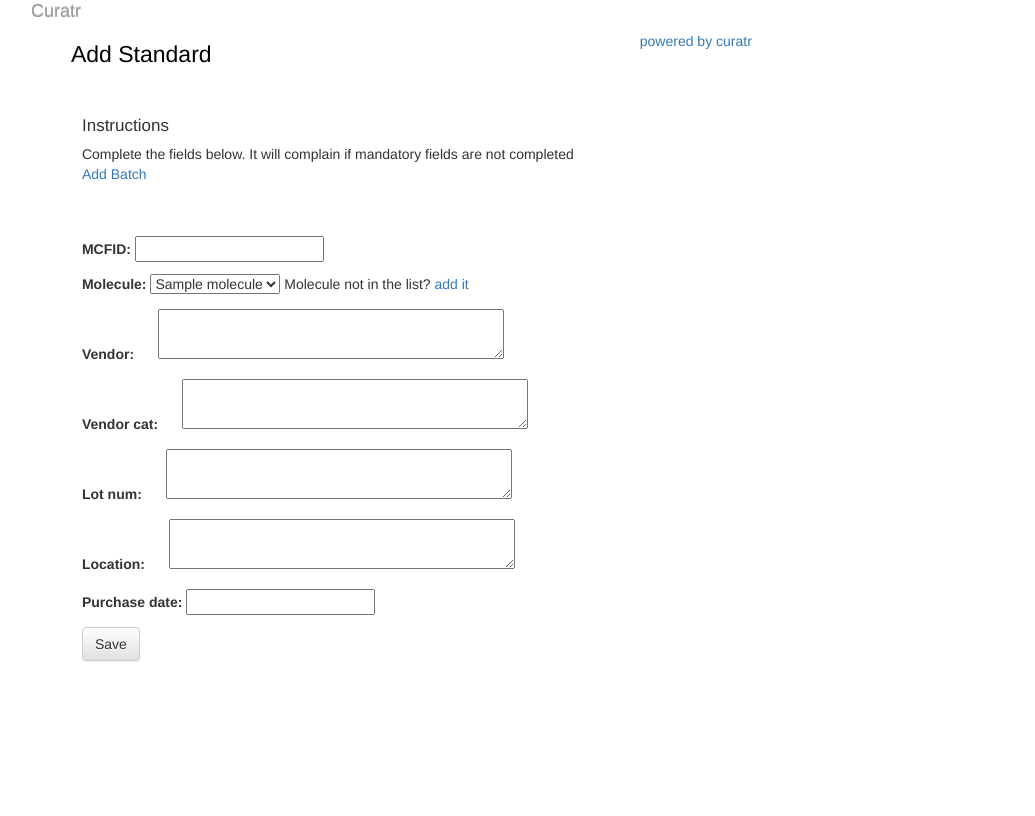
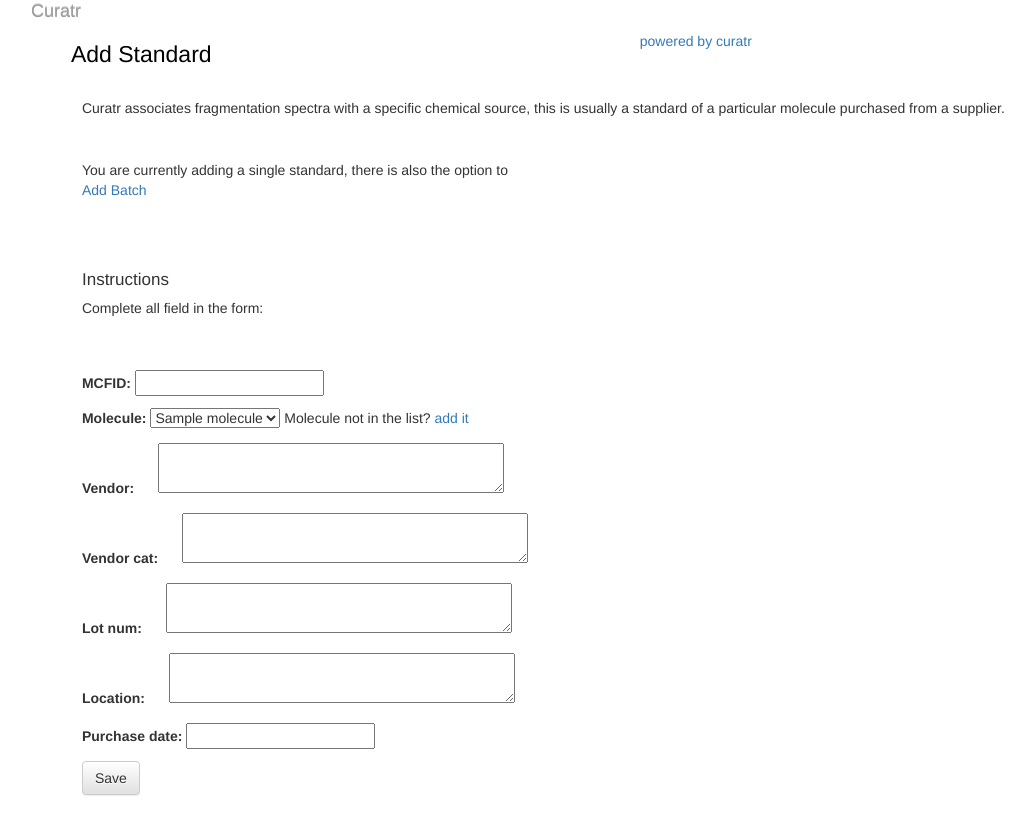
Before and after one commit to alexandrovteam/curatr, a Django app: page /inventory/add/ in a window 1280 px wide. Shown: the part 89-905 px from the top of the page, without its empty margins (39-1074 px from the left). Before the commit the page ends 751 px from the top, so only its background shows below. Run offline with Django 3.2, Linux system fonts and the light colour scheme; a user stored in the database is signed in; tables that the repository leaves empty hold one stand-in row (values such as "Sample post"); parts of the project's set-up code (start-up, migrations or seed data) failed here and were passed over; some libraries are stand-ins or nearby versions.

Commit message:
updated instructions

```diff
--- a/mcf_standard_browser/standards_review/templates/mcf_standards_browse/mcf_standard_add.html
+++ b/mcf_standard_browser/standards_review/templates/mcf_standards_browse/mcf_standard_add.html
@@ -3,21 +3,29 @@
 {% block content %}
  <div class="center">
      <h1> Add Standard{% if form_type == 'batch' %}s{% endif %}</h1>
+     <div class="main-content">
+        Curatr associates fragmentation spectra with a specific chemical source, this is usually a standard of a particular molecule purchased from a supplier.
+     </div>
      {% if user.is_authenticated %}
-
+     <div class="main-content">
+        {% if form_type == 'single' %}
+            <p> You are currently adding a single standard, there is also the option to
+            <br>
+            <a href="{% url 'standard-add-batch' %}"> Add Batch</a></p>
+        {% else %}
+            <p> You are currently adding a batch standard, there is also the option to
+            <br>
+            <a href="{% url 'standard-add' %}"> Add Single</a></p>
+        {% endif %}
+     </div>
      <div class="main-content">
          <h2>Instructions</h2>
         {% if form_type == 'single' %}
-            <p> Complete the fields below. It will complain if mandatory fields are not completed
+            <p> Complete all field in the form:
+        {% else %}
+            The standards to add should be formatted as a tab delimited.txt file.
             <br>
-            <a href="{% url 'standard-add-batch' %}"> Add Batch</a></p>
-
-        {% else %}
-            The standards to add should be formatted as a tab-separated .txt file.
-            <br>
-            This file <b>must</b> contain the fields: "id","name","formula", "inchi", "solubility", "vendor","vendor_id", "hmdb_id" , "chebi_id", "lipidmaps_id", "cas_id", "pubchem_id" <b>but</b> the values can be blank.
-            <br>
-            <a href="{% url 'standard-add' %}"> Add Single</a>
+            This file <b>must</b> contain the fields: "id", "name";"formula", "inchi", "solubility", "vendor","vendor_id", "hmdb_id" , "chebi_id", "lipidmaps_id", "cas_id", "pubchem_id" <b>but</b> the values can be blank.
         {% endif %}
      </div>
 
```
